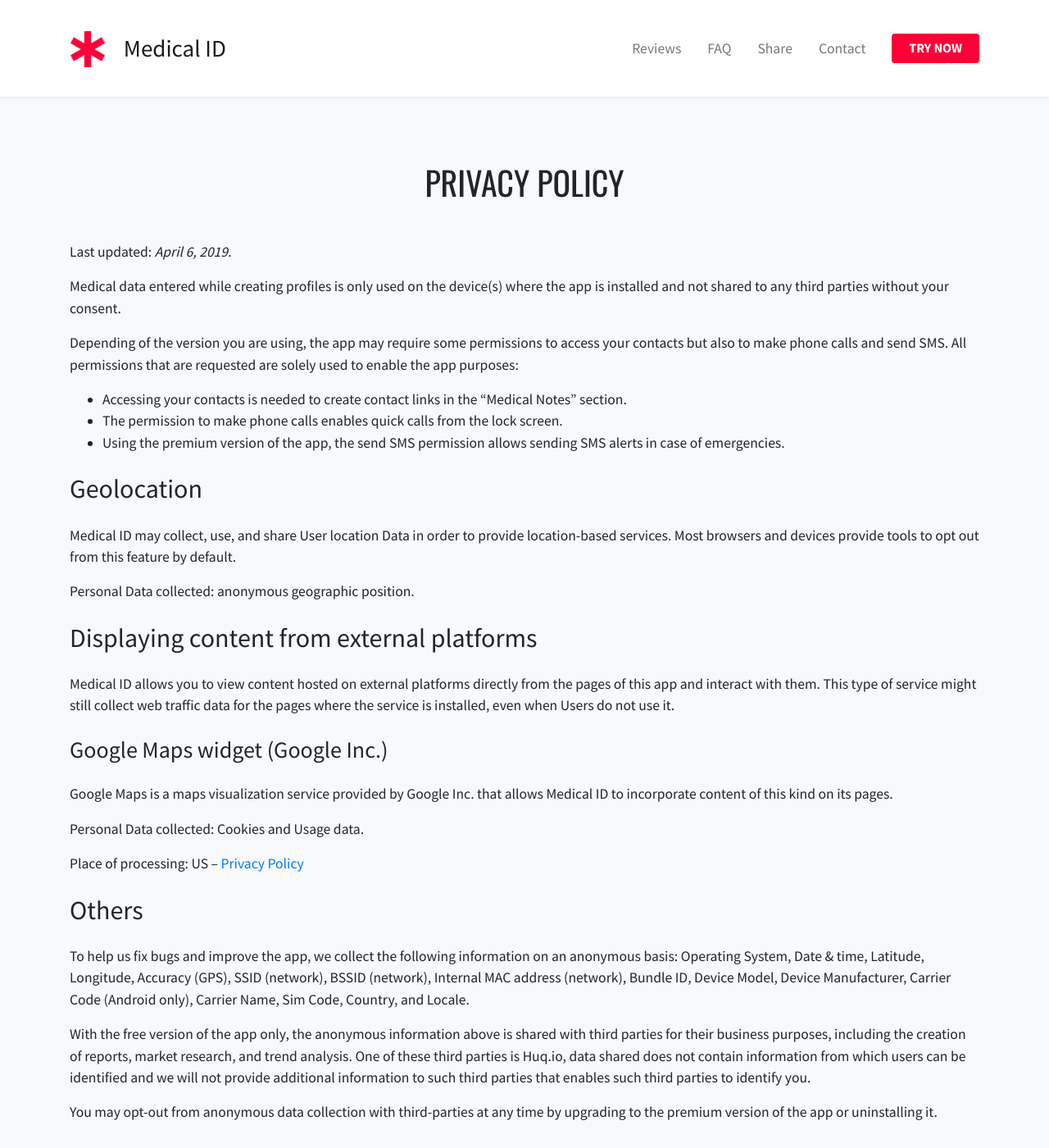
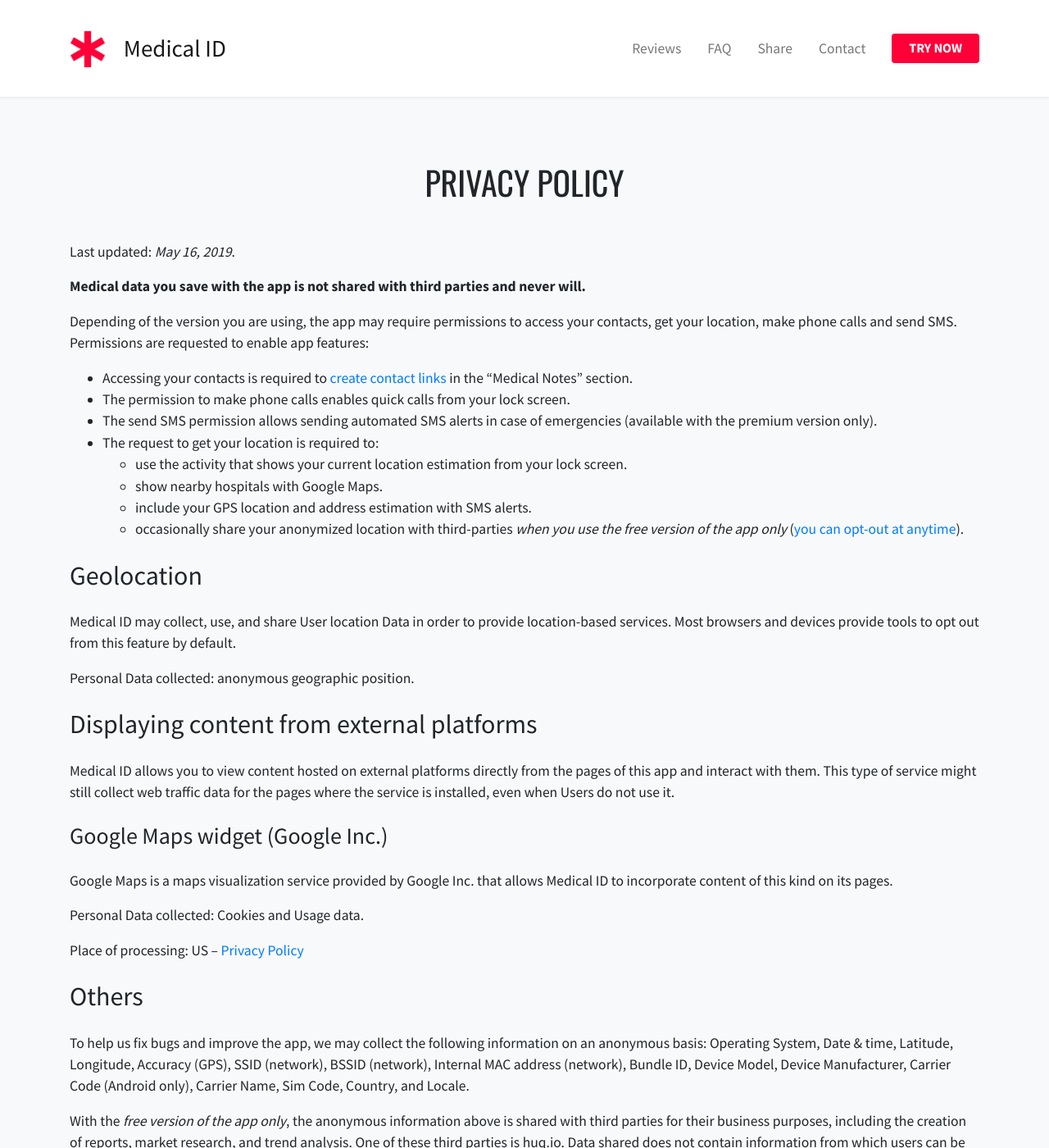
Before and after one commit to medicalid/medicalid.github.io, a Jekyll site: the page built from privacy.md, in a window 1280 px wide and 1400 px high. Shown: the whole window at 82% size. Built offline with Jekyll 4.4.1, drawn with Linux system fonts in a browser that asks for light colours; nearby versions of some CDN libraries; our own code applies the rules of GitHub Pages for plain Markdown files; some of the changed text lies outside the part shown.

Commit message:
Update privacy policy

```diff
--- a/privacy.md
+++ b/privacy.md
@@ -3,15 +3,20 @@
 ---
 # Privacy policy
 
-Last updated: _April 6, 2019_.
+Last updated: _May 16, 2019_.
 
-Medical data entered while creating profiles is only used on the device(s) where the app is installed and not shared to any third parties without your consent.
+**Medical data you save with the app is not shared with third parties and never will.**
 
-Depending of the version you are using, the app may require some permissions to access your contacts but also to make phone calls and send SMS. All permissions that are requested are solely used to enable the app purposes:
+Depending of the version you are using, the app may require permissions to access your contacts, get your location, make phone calls and send SMS. Permissions are requested to enable app features:
 
-- Accessing your contacts is needed to create contact links in the "Medical Notes" section.
-- The permission to make phone calls enables quick calls from the lock screen.
-- Using the premium version of the app, the send SMS permission allows sending SMS alerts in case of emergencies.
+- Accessing your contacts is required to <a href="https://youtu.be/yz2F9qz7MLA">create contact links</a> in the "Medical Notes" section.
+- The permission to make phone calls enables quick calls from your lock screen.
+- The send SMS permission allows sending automated SMS alerts in case of emergencies (available with the premium version only).
+- The request to get your location is required to:
+  - use the activity that shows your current location estimation from your lock screen.
+  - show nearby hospitals with Google Maps.
+  - include your GPS location and address estimation with SMS alerts.
+  - occasionally share your anonymized location with third-parties _when you use the free version of the app only_ (<a href="https://medicalid.app/needs-your-help">you can opt-out at anytime</a>).
 
 ## Geolocation
 
@@ -33,14 +38,16 @@
 
 ## Others
 
-To help us fix bugs and improve the app, we collect the following information on an anonymous basis: Operating System, Date & time, Latitude, Longitude, Accuracy (GPS), SSID (network), BSSID (network), Internal MAC address (network), Bundle ID, Device Model, Device Manufacturer, Carrier Code (Android only), Carrier Name, Sim Code, Country, and Locale.
+To help us fix bugs and improve the app, we may collect the following information on an anonymous basis: Operating System, Date & time, Latitude, Longitude, Accuracy (GPS), SSID (network), BSSID (network), Internal MAC address (network), Bundle ID, Device Model, Device Manufacturer, Carrier Code (Android only), Carrier Name, Sim Code, Country, and Locale.
 
-With the free version of the app only, the anonymous information above is shared with third parties for their business purposes, including the creation of reports, market research, and trend analysis. One of these third parties is Huq.io, data shared does not contain information from which users can be identified and we will not provide additional information to such third parties that enables such third parties to identify you.
+With the _free version of the app only_, the anonymous information above is shared with third parties for their business purposes, including the creation of reports, market research, and trend analysis. One of these third parties is huq.io. Data shared does not contain information from which users can be identified and we will not provide additional information to such third parties that enables such third parties to identify you.
 
-You may opt-out from anonymous data collection with third-parties at any time by upgrading to the premium version of the app or uninstalling it.
+Furthermore, your medical data is not shared with third-parties and never will.
+
+You may opt-out from anonymous location sharing with third-parties at any time by following what is explained [on this page](https://medicalid.app/needs-your-help) or by upgrading to the [premium version](https://play.google.com/store/apps/details?id=app.medicalid) of the app.
 
 ## Changes to this privacy
 
-We reserve the right to make changes to this privacy policy at any time by giving notice on this page. It is strongly recommended to check this page often, referring to the date of the last modification listed at the top. If you object to any of the changes to the Policy, you must cease using Laurent Pellegrino Services.
+We reserve the right to make changes to this privacy policy at any time by giving notice on this page. It is strongly recommended to check this page often, referring to the date of the last modification listed at the top. If you object to any of the changes to the Policy, you must cease using Laurent Pellegrino Services: this includes the Medical ID app.
 
 If you have any question, you may contact <a href="legal@medicalid.app">legal@medicalid.app</a>.
```
